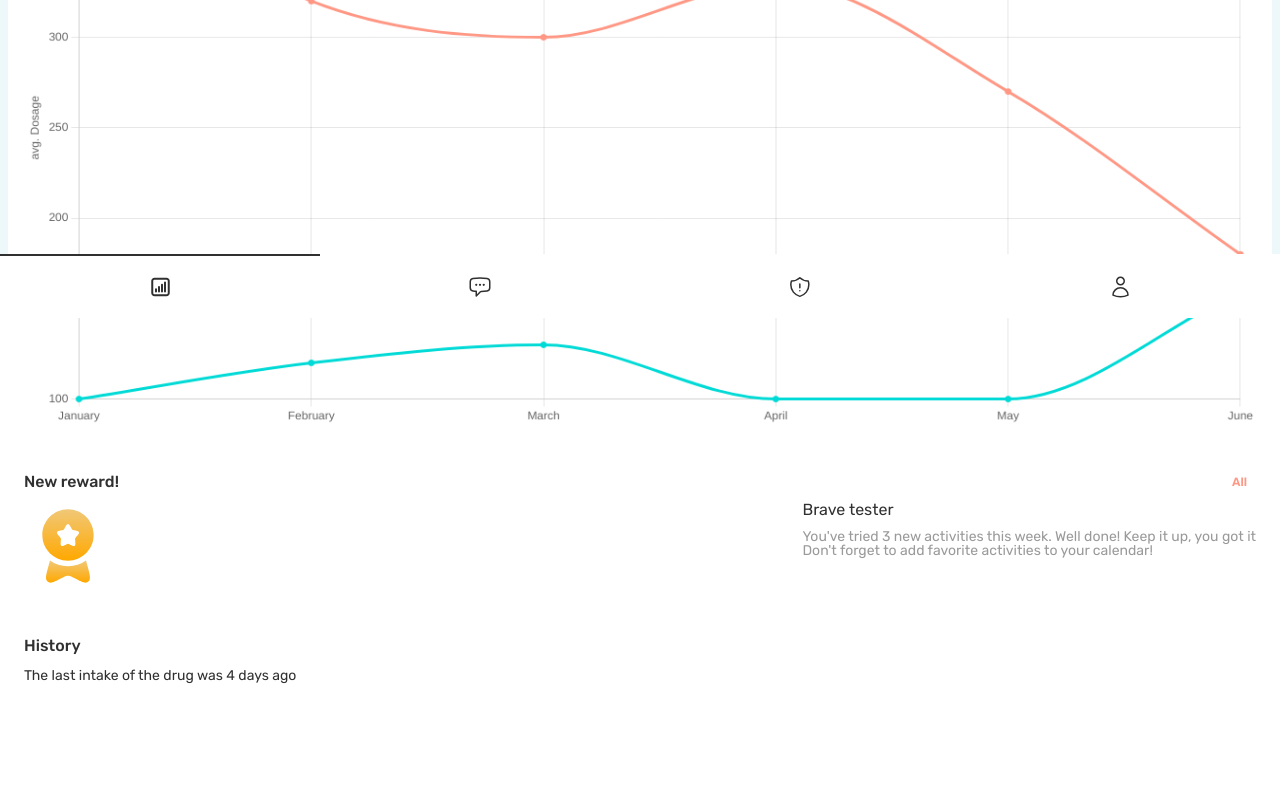
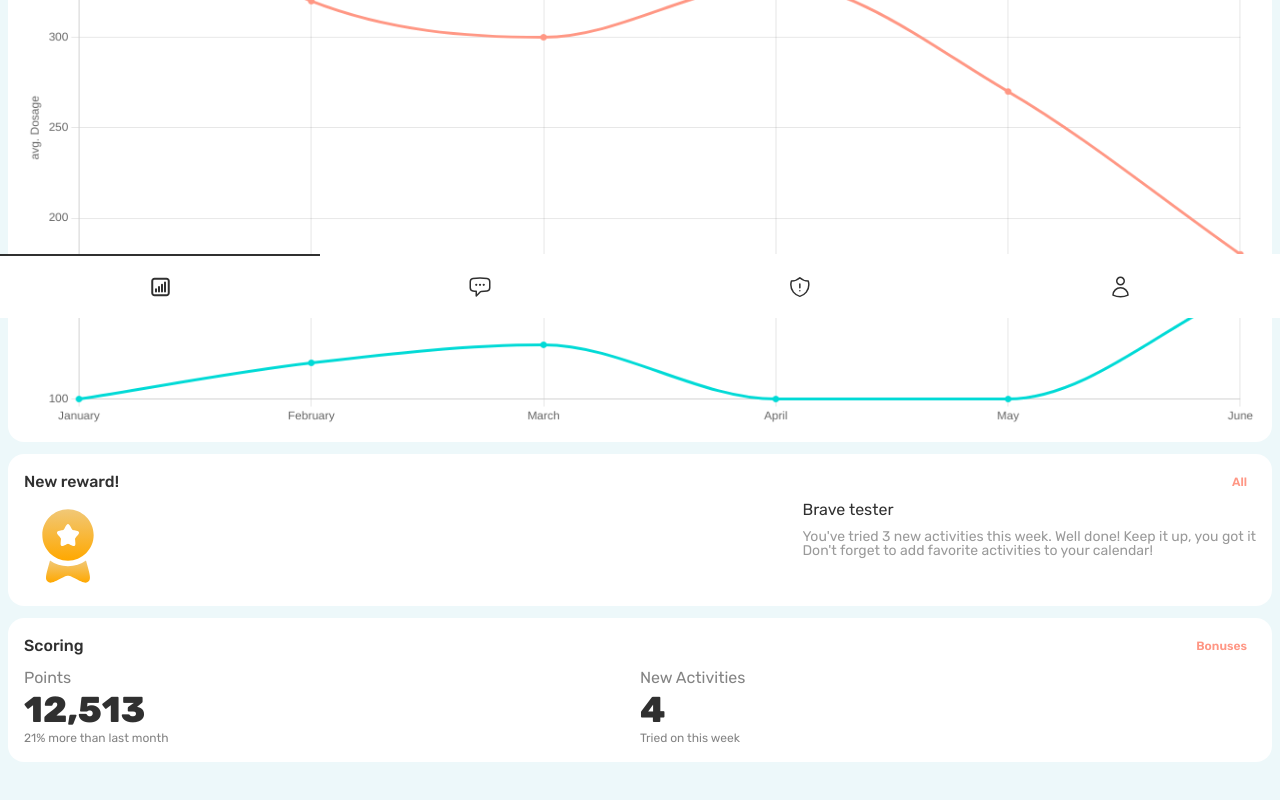
Before and after one commit to HacksDev/junction-2023, a Next.js app: page /dashboard in a window 1280 px wide. Shown: the part 482-1282 px from the top of the page. Built offline with nearby package versions, Linux system fonts and the light colour scheme.

Commit message:
Add scoring & bonuses

```diff
--- a/src/components/Dashboard/Achievements/index.tsx
+++ b/src/components/Dashboard/Achievements/index.tsx
@@ -23,8 +23,8 @@ function AwardIcon() {
           y2="58.6668"
           gradientUnits="userSpaceOnUse"
         >
-          <stop stop-color="#F1C877" />
-          <stop offset="1" stop-color="#FFA800" />
+          <stop stopColor="#F1C877" />
+          <stop offset="1" stopColor="#FFA800" />
         </linearGradient>
         <linearGradient
           id="paint1_linear_21_25328"
--- /dev/null
+++ b/src/components/Dashboard/Scoring/index.tsx
@@ -0,0 +1,29 @@
+import classNames from "classnames";
+import Link from "next/link";
+
+export function Scoring(props: { className?: string }) {
+  return (
+    <section className={classNames("card bg-white relative", props.className)}>
+      <Link href="/dashboard/bonuses" className="absolute inset-0" />
+      <div className="card-body">
+        <div className="flex items-center justify-between">
+          <h2 className="font-medium">Scoring</h2>
+          <button className="btn btn-ghost btn-xs text-primary">Bonuses</button>
+        </div>
+        <div className="grid grid-cols-2">
+          <div>
+            <div className="stat-title">Points</div>
+            <div className="stat-value">12,513</div>
+            <div className="stat-desc">21% more than last month</div>
+          </div>
+
+          <div>
+            <div className="stat-title">New Activities</div>
+            <div className="stat-value">4</div>
+            <div className="stat-desc">Tried on this week</div>
+          </div>
+        </div>
+      </div>
+    </section>
+  );
+}
--- a/src/components/Layout/index.tsx
+++ b/src/components/Layout/index.tsx
@@ -91,7 +91,7 @@ export function Layout(props: PropsWithChildren<{ containerClassName?: string }>
         </div>
       </header>
 
-      <main className={classNames("w-full h-full max-h-full p-2", props.containerClassName)}>
+      <main className={classNames("p-2 bg-[var(--background)]", props.containerClassName)}>
         {props.children}
         <div className="h-16" />
       </main>
--- /dev/null
+++ b/src/pages/dashboard/bonuses/index.tsx
@@ -0,0 +1,5 @@
+import { Layout } from "@/components/Layout";
+
+export default function Bonuses() {
+  return <Layout containerClassName="grid gap-y-3">Bonuses Grid</Layout>;
+}
--- a/src/pages/dashboard/index.tsx
+++ b/src/pages/dashboard/index.tsx
@@ -1,4 +1,5 @@
 import { Calendar, Achievements, Chart, LatestEvents } from "@/components/Dashboard";
+import { Scoring } from "@/components/Dashboard/Scoring";
 import { Layout } from "@/components/Layout";
 
 export default function Dashboard() {
@@ -7,7 +8,7 @@ export default function Dashboard() {
       <Calendar navCard />
       <Chart />
       <Achievements />
-      <LatestEvents />
+      <Scoring />
     </Layout>
   );
 }
```
